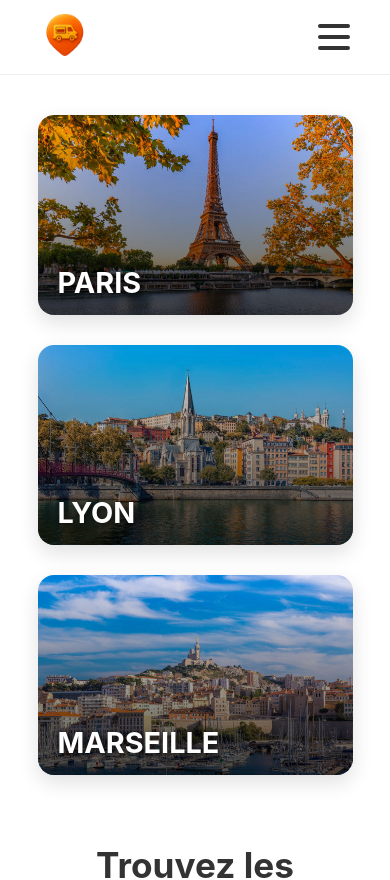
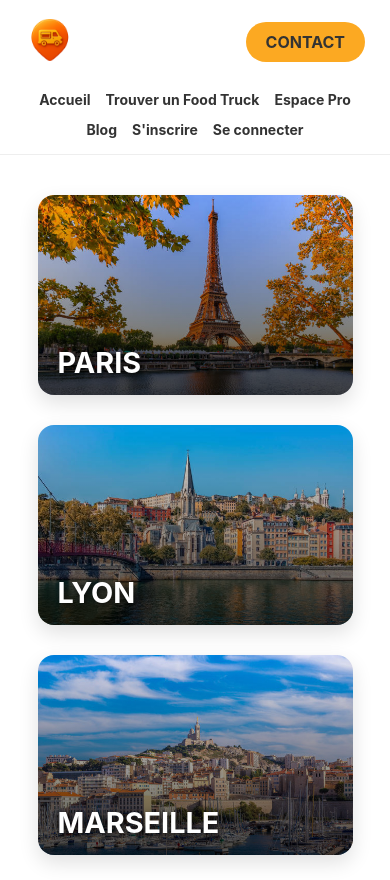
Before and after one commit to optmlako2004/application-web, a React (Vite) app: page / in a window 390 px wide. Shown: the top 880 px of the page. Built offline with nearby package versions, Linux system fonts and the light colour scheme.

Commit message:
responsive mis à jour

```diff
--- a/package.json
+++ b/package.json
@@ -25,7 +25,7 @@
     "@eslint/js": "^9.33.0",
     "@types/react": "^19.1.10",
     "@types/react-dom": "^19.1.7",
-    "@vitejs/plugin-react": "^5.0.2",
+    "@vitejs/plugin-react": "^5.0.4",
     "eslint": "^9.33.0",
     "eslint-plugin-react-hooks": "^5.2.0",
     "eslint-plugin-react-refresh": "^0.4.20",
--- a/src/components/Header.css
+++ b/src/components/Header.css
@@ -31,21 +31,19 @@
   gap: 30px;
 }
 
-/* ON MODIFIE ICI 👇 */
 .nav-links a,
 .nav-links .logout-button,
 .nav-links a:visited {
   text-decoration: none;
-  color: var(--dark-text); /* On utilise nos variables */
+  color: var(--dark-text);
   font-weight: bold;
   font-size: 16px;
-  transition: color 0.2s ease; /* On ajoute une transition fluide */
+  transition: color 0.2s ease;
 }
 
-/* ON AJOUTE ICI 👇 */
 .nav-links a:hover,
 .nav-links .logout-button:hover {
-  color: var(--primary-color); /* La couleur change au survol */
+  color: var(--primary-color);
 }
 
 .contact-header-container {
@@ -54,7 +52,6 @@
   justify-content: flex-end;
 }
 
-/* ON MODIFIE ICI 👇 */
 .contact-button {
   background-color: var(--primary-color);
   color: var(--dark-text);
@@ -66,7 +63,6 @@
   transition: all 0.3s ease;
 }
 
-/* ON AJOUTE ICI 👇 */
 .contact-button:hover {
   background-color: var(--primary-hover);
   transform: translateY(-2px);
@@ -81,72 +77,59 @@
   font-family: inherit;
 }
 
-/* --- Responsive --- */
-.hamburger-menu {
-  display: none;
-}
+.hamburger-menu,
 .mobile-nav {
   display: none;
 }
 
+/* --- Responsive --- */
 @media (max-width: 992px) {
-  .desktop-nav,
-  .contact-header-container {
-    display: none;
+  .app-header {
+    /* On permet aux blocs de passer à la ligne */
+    flex-wrap: wrap;
+    /* LA CLÉ : Pousse le premier (logo) et le dernier (contact) élément aux extrémités */
+    justify-content: space-between;
+    /* Aligne verticalement le logo et le bouton sur la même ligne */
+    align-items: center;
+    padding: 15px 25px;
   }
 
-  .hamburger-menu {
-    display: flex;
-    flex-direction: column;
-    justify-content: space-around;
-    width: 2rem;
-    height: 2rem;
-    background: transparent;
-    border: none;
-    cursor: pointer;
-    padding: 0;
-    z-index: 1001;
+  /* On s'assure que le bouton contact reste bien visible */
+  .contact-header-container {
+      display: flex;
   }
 
-  .hamburger-menu .bar {
-    width: 2rem;
-    height: 0.25rem;
-    background: #333;
-    border-radius: 10px;
-    transition: all 0.3s linear;
+  /* La navigation est l'élément que nous voulons déplacer */
+  .desktop-nav {
+    display: flex;
+    /* On force la navigation à prendre 100% de la largeur, ce qui la fait passer à la ligne du dessous */
+    flex-basis: 100%;
+    /* On s'assure qu'elle s'affiche visuellement en dernier */
+    order: 3;
+    /* On ajoute un espace entre la ligne logo/contact et les liens de navigation */
+    margin-top: 20px;
   }
 
-  .mobile-nav {
-    display: block;
-    position: fixed;
-    top: 0;
-    right: 0;
-    width: 70%;
-    height: 100vh;
-    background: white;
-    box-shadow: -5px 0 15px rgba(0, 0, 0, 0.2);
-    z-index: 1000;
-    padding-top: 100px;
+  .nav-links {
+    /* On garde les liens en ligne et on les autorise à passer à la ligne entre eux si besoin */
+    flex-direction: row;
+    flex-wrap: wrap;
+    /* On centre les liens dans leur conteneur */
+    justify-content: center;
+    /* On s'assure que le conteneur des liens prend toute la largeur disponible */
+    width: 100%;
+    gap: 10px 15px; /* Espace vertical et horizontal entre les liens */
   }
 
-  .mobile-nav-links {
-    list-style: none;
-    padding: 0;
-    display: flex;
-    flex-direction: column;
-    align-items: center;
-    gap: 30px;
+  .nav-links a,
+  .nav-links .logout-button {
+    text-decoration: none;
+    font-size: 14px;
   }
 
-  .mobile-nav-links a,
-  .mobile-nav-links .logout-button {
-    font-size: 1.5rem;
-  }
-
-  .mobile-contact-link {
-    background-color: var(--primary-color);
-    color: var(--dark-text);
-    padding: 10px 20px;
-    border-radius: 5px;
+  /* On cache définitivement le menu hamburger */
+  .hamburger-menu,
+  .mobile-nav {
+    display: none !important;
   }
 }
--- a/src/components/Header.js
+++ b/src/components/Header.js
@@ -75,74 +75,43 @@ function Header() {
       </div>
 
       <button
-        className="hamburger-menu"
+        className={`hamburger-menu ${isMenuOpen ? "open" : ""}`}
         onClick={() => setIsMenuOpen(!isMenuOpen)}
+        aria-label="Ouvrir le menu"
+        aria-expanded={isMenuOpen}
+        aria-controls="mobile-nav"
       >
         <div className="bar"></div>
         <div className="bar"></div>
         <div className="bar"></div>
       </button>
 
+      {/* Backdrop pour fermer en cliquant à côté */}
+      {isMenuOpen && <div className="backdrop" onClick={closeMenu} />}
+
       {/* Navigation mobile */}
       {isMenuOpen && (
-        <nav className="mobile-nav">
+        <nav id="mobile-nav" className="mobile-nav" role="navigation">
           <ul className="mobile-nav-links">
-            {/* ON AJOUTE : Le même lien pour le menu mobile */}
-            <li>
-              <Link to="/" onClick={closeMenu}>
-                Accueil
-              </Link>
-            </li>
-            <li>
-              <Link to="/food-trucks" onClick={closeMenu}>
-                Trouver un Food Truck
-              </Link>
-            </li>
-            <li>
-              <Link to="/espace-professionnel" onClick={closeMenu}>
-                Espace Pro
-              </Link>
-            </li>
-            <li>
-              <Link to="/blog" onClick={closeMenu}>
-                Blog
-              </Link>
-            </li>
+            <li><Link to="/" onClick={closeMenu}>Accueil</Link></li>
+            <li><Link to="/food-trucks" onClick={closeMenu}>Trouver un Food Truck</Link></li>
+            <li><Link to="/espace-professionnel" onClick={closeMenu}>Espace Pro</Link></li>
+            <li><Link to="/blog" onClick={closeMenu}>Blog</Link></li>
+
             {authState.isAuthenticated ? (
               <>
-                <li>
-                  <Link to="/mon-compte" onClick={closeMenu}>
-                    Mon Compte
-                  </Link>
-                </li>
-                <li>
-                  <button onClick={handleLogout} className="logout-button">
-                    Déconnexion
-                  </button>
-                </li>
+                <li><Link to="/mon-compte" onClick={closeMenu}>Mon Compte</Link></li>
+                <li><button onClick={handleLogout} className="logout-button">Déconnexion</button></li>
               </>
             ) : (
               <>
-                <li>
-                  <Link to="/inscription" onClick={closeMenu}>
-                    S'inscrire
-                  </Link>
-                </li>
-                <li>
-                  <Link to="/connexion" onClick={closeMenu}>
-                    Se connecter
-                  </Link>
-                </li>
+                <li><Link to="/inscription" onClick={closeMenu}>S'inscrire</Link></li>
+                <li><Link to="/connexion" onClick={closeMenu}>Se connecter</Link></li>
               </>
             )}
+
             <li>
-              <Link
-                to="/contact"
-                onClick={closeMenu}
-                className="mobile-contact-link"
-              >
-                CONTACT
-              </Link>
+              <Link to="/contact" onClick={closeMenu} className="mobile-contact-link">CONTACT</Link>
             </li>
           </ul>
         </nav>
```
Also changed, not shown: 7 other files (tests, documents, lock files or other folders).
